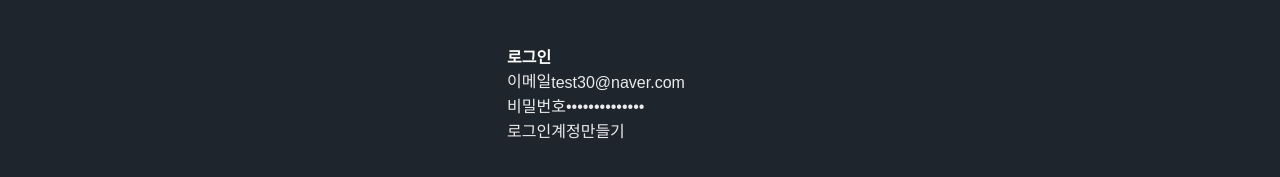
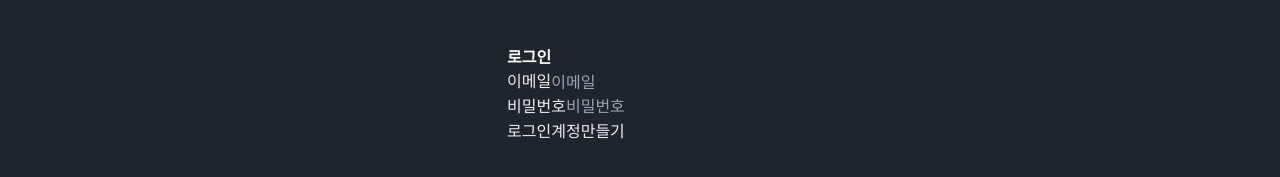
Before and after one commit to miss-gif/portfolio-final, a React (Vite) app: page /auth in a window 1280 px wide. Shown: the part 225-402 px from the top of the page. Built offline with nearby package versions, Linux system fonts and the light colour scheme; no server answers.

Commit message:
Test : zustand, zod, react-hook-form 적용

```diff
--- a/package.json
+++ b/package.json
@@ -12,6 +12,7 @@
   "dependencies": {
     "@emotion/react": "^11.13.0",
     "@emotion/styled": "^11.13.0",
+    "@hookform/resolvers": "^3.9.0",
     "aos": "^2.3.4",
     "axios": "^1.7.3",
     "firebase": "^10.12.5",
--- a/src/components/auth/Login.jsx
+++ b/src/components/auth/Login.jsx
@@ -1,26 +1,98 @@
-import React, { useState } from "react";
+import { zodResolver } from "@hookform/resolvers/zod";
 import {
   createUserWithEmailAndPassword,
   signInWithEmailAndPassword,
   signOut,
 } from "firebase/auth";
+import { doc, setDoc } from "firebase/firestore";
 import { getDownloadURL, ref, uploadBytes } from "firebase/storage";
-import { doc, setDoc } from "firebase/firestore";
+import { useState } from "react";
 
-import { auth, storage, db } from "../../firebaseConfig";
 import { useNavigate } from "react-router-dom";
+
+import create from "zustand";
+
+import { auth, db, storage } from "../../firebaseConfig";
 import useAuth from "../../hooks/useAuth";
 
+// React Hook Form
+import { useForm } from "react-hook-form";
+import { z } from "zod";
+
+// 로그인 입력 폼의 기본값
+const initLoginState = {
+  email: "",
+  pw: "",
+};
+// 회원가입 입력 폼의 기본값
+const initJoinState = {
+  name: "",
+  email: "",
+  pw: "",
+  image: null,
+};
+
+const useStore = create((set) => ({
+  rUserData: null,
+  setRUserData: (data) => set({ rUserData: data }),
+}));
+
+const loginSchema = z.object({
+  email: z
+    .string()
+    .email("유효한 이메일 주소를 입력하세요.")
+    .nonempty("이메일은 필수항목입니다."),
+  pw: z
+    .string()
+    .min(6, "비밀번호는 최소 6자이상입니다.")
+    .max(12, "비밀번호는 최대 12자입니다.")
+    .nonempty("비밀번호를 입력해주세요."),
+});
+
+const joinSchema = z.object({
+  name: z.string().nonempty("이름은 필수항목입니다."),
+  email: z
+    .string()
+    .email("유효한 이메일 주소를 입력하세요.")
+    .nonempty("이메일은 필수항목입니다."),
+  pw: z
+    .string()
+    .min(6, "비밀번호는 최소 6자이상입니다.")
+    .max(12, "비밀번호는 최대 12자입니다.")
+    .nonempty("비밀번호를 입력해주세요."),
+});
+
 const Login = () => {
+  // React Hook Form
+  // handleSubmit :  전송 이벤트 처리
+  // register : form 의 name 참조 (<input name="uid" />>)
+  // formState :  폼의 데이터
+  // setValue : 강제로 값 셋팅
+  // error : 에러 메시지 출력
+  const loginForm = useForm({
+    defaultValues: initLoginState,
+    resolver: zodResolver(loginSchema),
+    mode: "onChange",
+  });
+
+  const joinForm = useForm({
+    defaultValues: initJoinState,
+    resolver: zodResolver(joinSchema),
+    mode: "onChange",
+  });
+
   const { userCurrent, setUserCurrent } = useAuth();
+  // 사용자 정보를 저장함
+  const { rUserData, setRUserData } = useStore();
+
   // 패스이동하기
   const navigate = useNavigate();
   // 현재 화면 상태 관리
   const [isScene, setIsScene] = useState("login");
   // 입력 항목 상태관리
   const [name, setName] = useState("");
-  const [email, setEmail] = useState("test30@naver.com");
-  const [pw, setPw] = useState("test@naver.com");
+  const [email, setEmail] = useState("");
+  const [pw, setPw] = useState("");
   // Storage 보관용 원본 파일
   const [image, setImage] = useState(null);
   // 사용자 이미지 미리보기
@@ -31,9 +103,11 @@ const Login = () => {
   const handleImageChange = (e) => {
     // input type="file"
     const file = e.target.files[0];
+    // console.log("file : ", file);
     if (file) {
       // storage 업로드 할 file 원본을 보관한다.
       setImage(file);
+      joinForm.setValue("image", file);
       // file 을 미리보기로 만든다.
       // FileReader 사용해 보기 (Blob 처리)
       const reader = new FileReader();
@@ -52,23 +126,25 @@ const Login = () => {
   };
   // 실제로 FB 는 이메일 기준
   const handleAuth = () => {
-    if (!email) {
-      setError("이메일을 입력하세요.");
-      return;
-    }
-    if (!pw) {
-      setError("비밀번호를 입력하세요.");
-      return;
-    }
+    // if (!email) {
+    //   setError("이메일을 입력하세요.");
+    //   return;
+    // }
+    // if (!pw) {
+    //   setError("비밀번호를 입력하세요.");
+    //   return;
+    // }
     console.log("FB 로그인 시도 처리");
     fbLogin();
   };
 
-  const fbLogin = async () => {
+  const fbLogin = async (data) => {
+    //{email:"dfsdf", pw: "dfdsf"}
+    // console.log("사용자가 입력한 값 : ", data.email, data.pw);
     try {
-      await signInWithEmailAndPassword(auth, email, pw);
+      await signInWithEmailAndPassword(auth, data.email, data.pw);
       // 추후 useAuth 의 user 항목을 true 코드 위치;
-      navigate("/profile");
+      navigate("/todo");
     } catch (error) {
       // console.log("error.code ", error.code);
       // console.log("error.message ", error.message);
@@ -105,43 +181,44 @@ const Login = () => {
     // 사용자 이미지 파일은 체크 하지 않았어요.
     // 만약, 이미지 업로드 안한 경우는 기본형 이미지 제공 예정
     // console.log("FB 회원정보 등록 시도 처리");
-
     fbJoin();
   };
 
-  const fbJoin = async () => {
+  const fbJoin = async (data) => {
+    console.log("회원가입 데이터 : ", data);
     try {
       // 인증기능과, 이메일, 비밀번호를 통해서 사용자 추가 API 실행
       const userCredential = await createUserWithEmailAndPassword(
         auth,
-        email,
-        pw
+        data.email,
+        data.pw
       );
       // useState 는 실시간 갱신이 안되고, 함수종료되어야 갱신
       setUserCurrent(userCredential.user);
+      // setRUserCurrent(userCredential.user);
       // storage : 이미지 파일 업로드
       let imageUrl = "";
       // 사용자가 이미지를 업로드 한다면
-      if (image) {
+      if (data.image) {
         // Storage 에 보관
         // users폴더 / 사용자폴더 / profile.png
         const imageRef = ref(
           storage,
           `users/${userCredential.user.uid}/profile.png`
         );
-        await uploadBytes(imageRef, image);
+        await uploadBytes(imageRef, data.image);
         // db 에 저장하려고 파일의 URL 파악한다.
         imageUrl = await getDownloadURL(imageRef);
         console.log("업로드된 이미지의 경로 ", imageUrl);
       }
       // database : 사용자 닉네임, 이메일, 사용자 이미지 URL 추가
       const userDoc = doc(db, "users", userCredential.user.uid);
-      await setDoc(userDoc, { name, email, imageUrl });
+      await setDoc(userDoc, { name: data.name, email: data.email, imageUrl });
       // 사용자 등록을 하면 즉시 FB 는 로그인 상태로 처리.
       // UI 와 흐름이 맞지 않으므로 강제로 로그아웃을 시킨다.
       await signOut(auth);
-
       setUserCurrent(null); // 인증정보삭제
+      setRUserData(null);
       setError("");
       setName("");
       setEmail("");
@@ -181,37 +258,54 @@ const Login = () => {
       {error && <p className="text-red-500 mb-4">{error}</p>}
       {isScene == "login" ? (
         <>
+          {/* React Hook Form 에서 submit 처리 */}
+          <form
+            onSubmit={loginForm.handleSubmit(fbLogin)}
+            className="mb-2 w-80"
+          >
             <div className="mb-2 w-80">
               <label className="block text-gray-700">이메일</label>
               <input
-              value={email}
-              onChange={(e) => setEmail(e.target.value)}
+                // value={email}
+                {...loginForm.register("email")}
+                // onChange={e => setEmail(e.target.value)}
                 onKeyDown={(e) => {
-                handleKeyPress(e);
+                  // handleKeyPress(e);
+                  loginForm.handleSubmit(fbLogin);
                 }}
                 type="email"
                 placeholder="이메일"
                 className="mt-1 p-2 border border-gray-300 rounded w-full"
               />
+              {loginForm.formState.errors.email && (
+                <span>{loginForm.formState.errors.email.message}</span>
+              )}
             </div>
             <div className="mb-2 w-80">
               <label className="block text-gray-700">비밀번호</label>
               <input
-              value={pw}
-              onChange={(e) => setPw(e.target.value)}
+                // value={pw}
+                {...loginForm.register("pw")}
+                // onChange={e => setPw(e.target.value)}
                 onKeyDown={(e) => {
-                handleKeyPress(e);
+                  // handleKeyPress(e);
+                  loginForm.handleSubmit(fbLogin);
                 }}
                 type="password"
                 placeholder="비밀번호"
                 className="mt-1 p-2 border border-gray-300 rounded w-full"
               />
+              {loginForm.formState.errors.pw && (
+                <span>{loginForm.formState.errors.pw.message}</span>
+              )}
             </div>
+
             <button
               className="mb-2 p-2 bg-blue-500 text-white rounded hover:bg-blue-600 w-80"
-            onClick={() => {
-              handleAuth();
-            }}
+              type="submit"
+              // onClick={() => {
+              //   handleAuth();
+              // }}
             >
               로그인
             </button>
@@ -226,43 +320,56 @@ const Login = () => {
             >
               계정만들기
             </button>
+          </form>
         </>
       ) : (
-        <>
+        <form className="mb-2 w-80" onSubmit={joinForm.handleSubmit(fbJoin)}>
           <div className="mb-2 w-80">
             <label className="block text-gray-700">이름</label>
             <input
-              value={name}
-              onChange={(e) => setName(e.target.value)}
+              // value={name}
+              // onChange={e => setName(e.target.value)}
+              {...joinForm.register("name")}
               type="text"
               placeholder="이름"
               className="mt-1 p-2 border border-gray-300 rounded w-full"
             />
+            {joinForm.formState.errors.name && (
+              <span>{joinForm.formState.errors.name.message}</span>
+            )}
           </div>
 
           <div className="mb-2 w-80">
             <label className="block text-gray-700">이메일</label>
             <input
-              value={email}
-              onChange={(e) => setEmail(e.target.value)}
+              // value={email}
+              // onChange={e => setEmail(e.target.value)}
+              {...joinForm.register("email")}
               type="email"
               placeholder="이메일"
               className="mt-1 p-2 border border-gray-300 rounded w-full"
             />
+            {joinForm.formState.errors.email && (
+              <span>{joinForm.formState.errors.email.message}</span>
+            )}
           </div>
 
           <div className="mb-2 w-80">
             <label className="block text-gray-700">비밀번호</label>
             <input
-              value={pw}
-              onChange={(e) => setPw(e.target.value)}
+              // value={pw}
+              // onChange={e => setPw(e.target.value)}
+              {...joinForm.register("pw")}
               type="password"
               placeholder="비밀번호"
               className="mt-1 p-2 border border-gray-300 rounded w-full"
             />
-            <p className="text-xs text-red-500 mt-1">
+            {/* <p className="text-xs text-red-500 mt-1">
               비밀번호는 최소 6자입니다.
-            </p>
+            </p> */}
+            {joinForm.formState.errors.pw && (
+              <span>{joinForm.formState.errors.pw.message}</span>
+            )}
           </div>
 
           <div className="mb-2 w-80">
@@ -276,6 +383,7 @@ const Login = () => {
                     // 파일도 보관해야 함.
                     handleImageChange(e);
                   }}
+                  // {...joinForm.register("image")}
                   type="file"
                   placeholder="이름"
                   className="hidden"
@@ -294,7 +402,8 @@ const Login = () => {
 
           <button
             className="mb-2 p-2 bg-blue-500 text-white rounded hover:bg-blue-600 w-80"
-            onClick={() => handleJoin()}
+            // onClick={() => handleJoin()}
+            type="submit"
           >
             회원가입
           </button>
@@ -312,7 +421,7 @@ const Login = () => {
           >
             이미 계정이 있습니까?
           </button>
-        </>
+        </form>
       )}
     </div>
   );
```
Also changed, not shown: 1 other file (tests, documents, lock files or other folders). Lines whose indentation alone changed are shown as unchanged.
